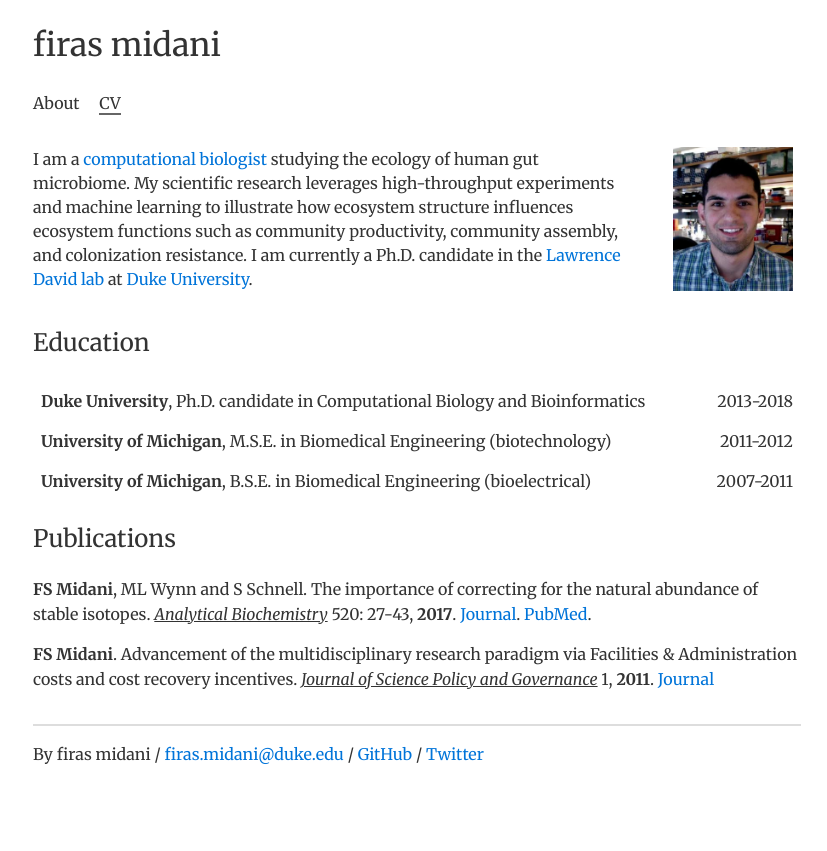
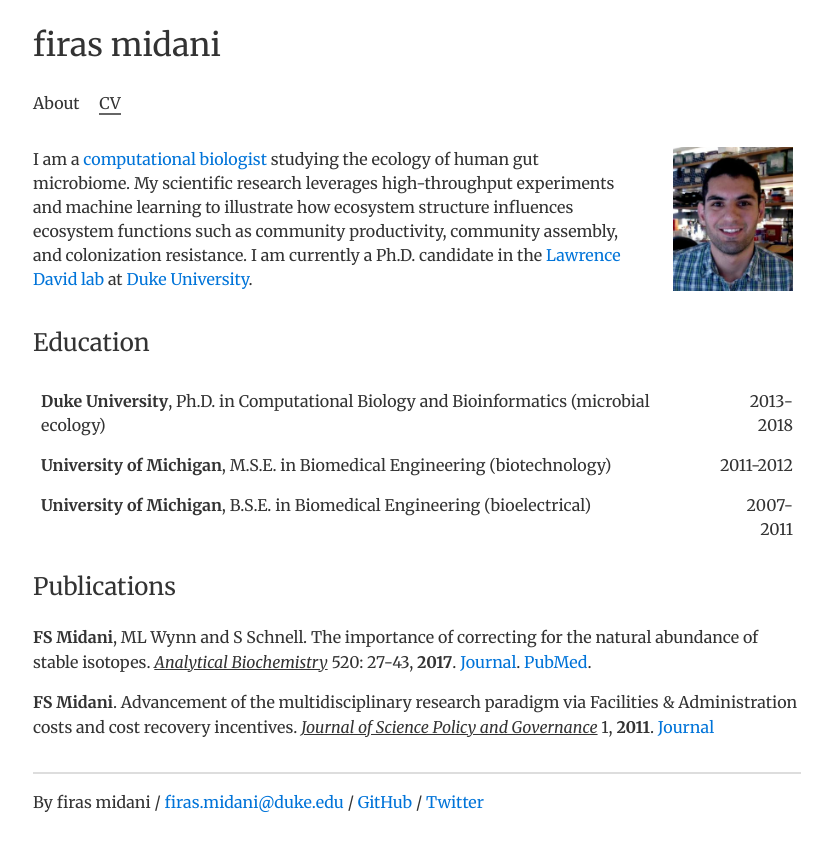
Before and after one commit to firasmidani/firasmidani.github.io, a Jekyll site: the page built from cv/index.html, in a window 1280 px wide. Shown: the top 851 px of the page, without its empty margins (223-1050 px from the left). Built offline with Jekyll 4.4.1, drawn with Linux system fonts in a browser that asks for light colours.

Commit message:
Update index.html

```diff
--- a/cv/index.html
+++ b/cv/index.html
@@ -28,7 +28,7 @@ title: cv
 
 	<table width="100%" style="padding-left:0px">
 		<tr>
-			<td align="left" vertical-align="top"><p1><b>Duke University</b>, Ph.D. candidate in Computational Biology and Bioinformatics</p1>
+			<td align="left" vertical-align="top"><p1><b>Duke University</b>, Ph.D. in Computational Biology and Bioinformatics (microbial ecology)</p1>
 			</td>
 			<td align="right"><p1>2013-2018</p1>
 			</td>
```
